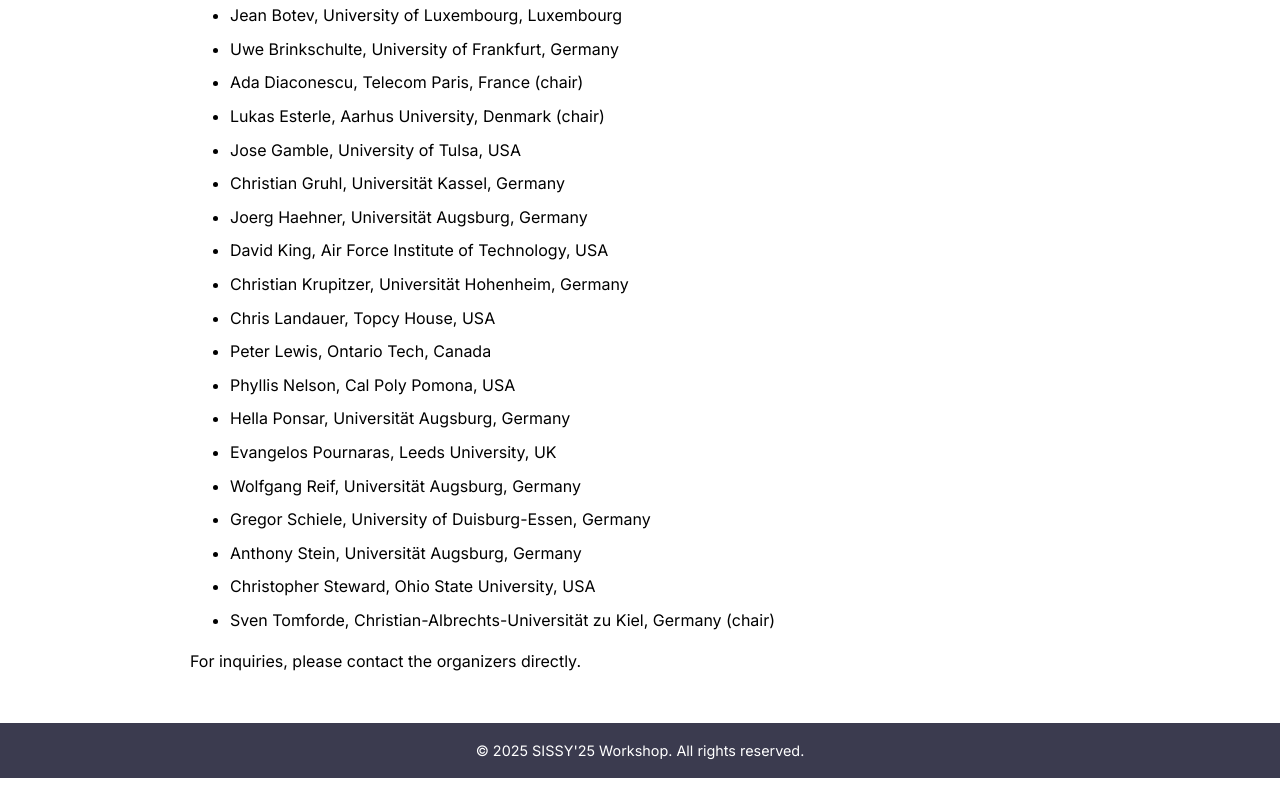
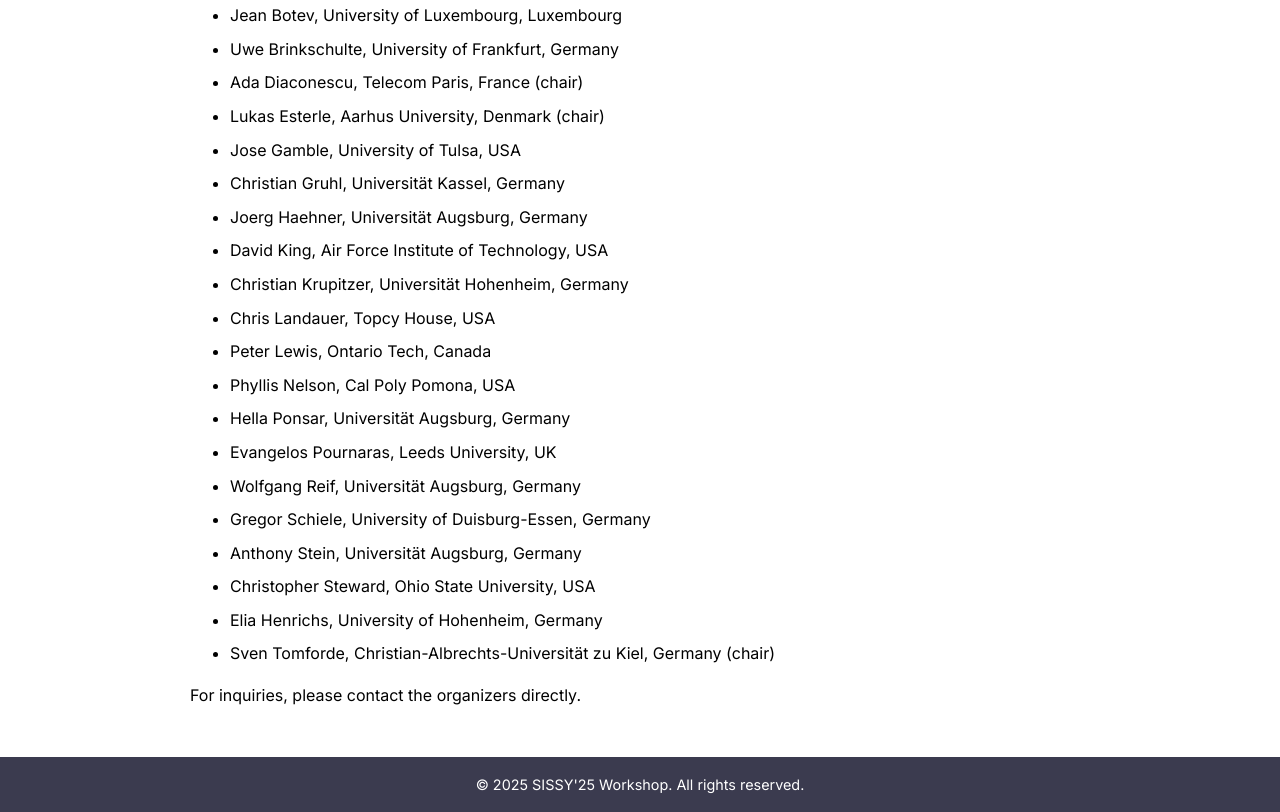
Before and after one commit to SISSY-Workshop/sissy-workshop.github.io, a plain HTML site: page index.html in a window 1280 px wide. Shown: the part 3522-4334 px from the top of the page. Before the commit the page ends 4300 px from the top, so only its background shows below. Drawn offline with Linux system fonts and the light colour scheme.

Commit message:
elia, pc

```diff
--- a/index.html
+++ b/index.html
@@ -172,6 +172,7 @@
       <li>Gregor Schiele, University of Duisburg-Essen, Germany</li>
       <li>Anthony Stein, Universität Augsburg, Germany</li>
       <li>Christopher Steward, Ohio State University, USA</li>
+      <li>Elia Henrichs, University of Hohenheim, Germany</li>
       <li>Sven Tomforde, Christian-Albrechts-Universität zu Kiel, Germany (chair)</li>
 
     </ul>
```
